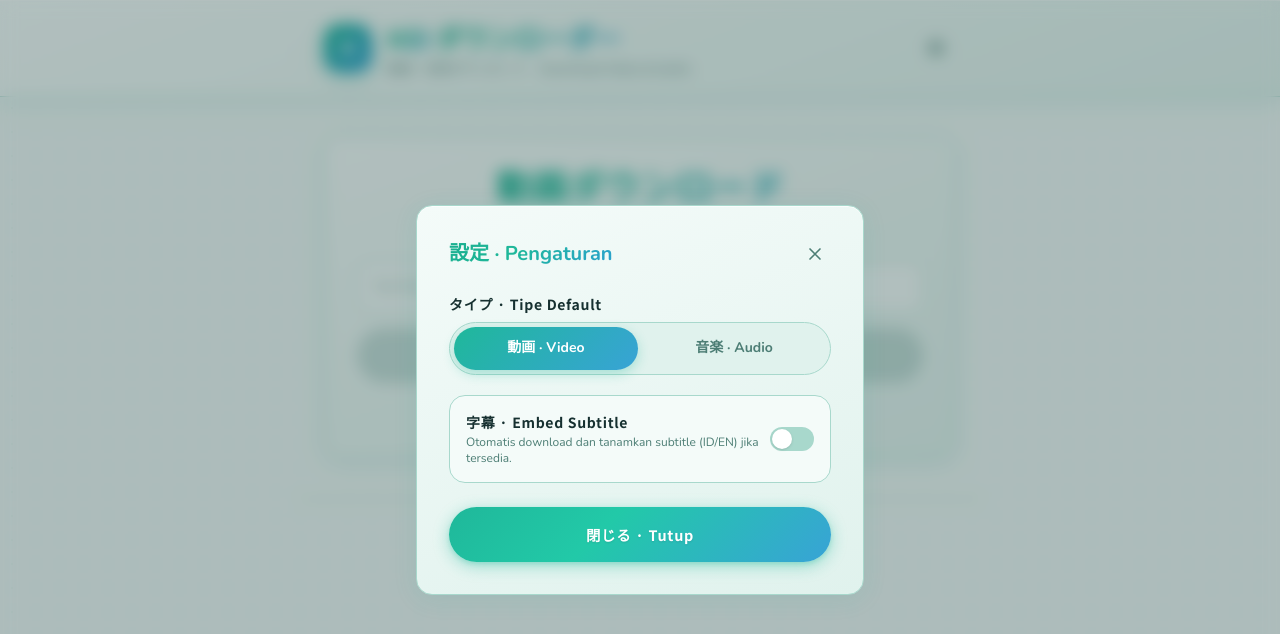
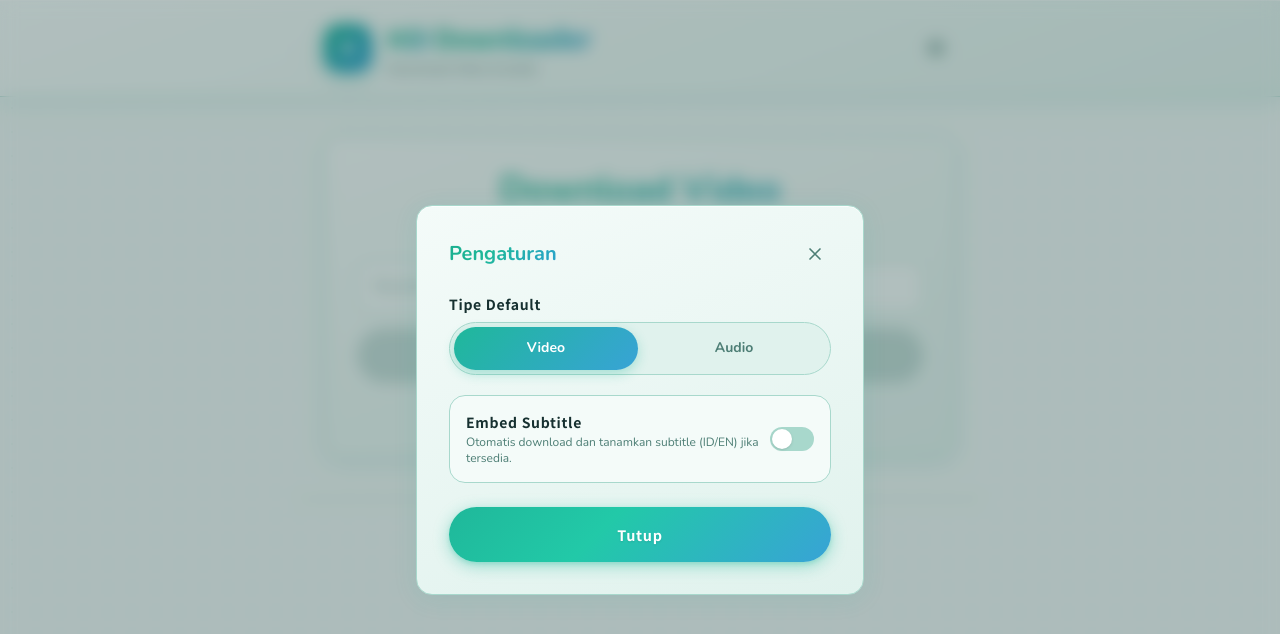
Before and after one commit to RissN/Kei-Downloader, a Vue app in the folder frontend/: page / in a window 1280 px wide. Both pictures are taken after a click on the button "Pengaturan". Shown: the top 634 px of the page. Built offline with nearby package versions, Linux system fonts and the light colour scheme.

Commit message:
fixing minor bugs

```diff
--- a/frontend/index.html
+++ b/frontend/index.html
@@ -5,9 +5,9 @@
     <meta name="viewport" content="width=device-width, initial-scale=1.0" />
     <meta
       name="description"
-      content="ダウンローダー — Download video dan audio YouTube dengan mudah. Pilih kualitas video hingga 1080p atau konversi ke MP3."
+      content="KEI Downloader — Download video dan audio YouTube dengan mudah. Pilih kualitas video hingga 1080p atau konversi ke MP3."
     />
-    <title>KEI ダウンローダー — Download Video & Audio YouTube</title>
+    <title>KEI Downloader</title>
     <link rel="preconnect" href="https://fonts.googleapis.com" />
     <link rel="preconnect" href="https://fonts.gstatic.com" crossorigin />
     <link
--- a/frontend/src/App.vue
+++ b/frontend/src/App.vue
@@ -24,10 +24,10 @@
           <div class="flex flex-col flex-1">
             <h1 class="text-2xl sm:text-[1.7rem] font-extrabold tracking-tight leading-tight">
               <span class="text-gradient">KEI</span>
-              <span class="jp-display text-gradient"> ダウンローダー</span>
+              <span class="jp-display text-gradient"> Downloader</span>
             </h1>
             <p class="text-xs jp-label mt-0.5" style="color: var(--color-muted);">
-              動画・音楽ダウンロード · Download Video & Audio
+              Download Video & Audio
             </p>
           </div>
           <!-- Settings Button -->
@@ -37,7 +37,7 @@
             @click="showSettings = true"
             @mouseenter="$event.target.style.color = 'var(--color-accent)'; $event.target.style.background = 'var(--color-bg-surface2)'"
             @mouseleave="$event.target.style.color = 'var(--color-muted)'; $event.target.style.background = 'transparent'"
-            title="設定 · Pengaturan"
+            title="Pengaturan"
           >
             <svg xmlns="http://www.w3.org/2000/svg" class="w-5 h-5" fill="none" viewBox="0 0 24 24" stroke="currentColor">
               <path stroke-linecap="round" stroke-linejoin="round" stroke-width="2" d="M10.325 4.317c.426-1.756 2.924-1.756 3.35 0a1.724 1.724 0 002.573 1.066c1.543-.94 3.31.826 2.37 2.37a1.724 1.724 0 001.065 2.572c1.756.426 1.756 2.924 0 3.35a1.724 1.724 0 00-1.066 2.573c.94 1.543-.826 3.31-2.37 2.37a1.724 1.724 0 00-2.572 1.065c-.426 1.756-2.924 1.756-3.35 0a1.724 1.724 0 00-2.573-1.066c-1.543.94-3.31-.826-2.37-2.37a1.724 1.724 0 00-1.065-2.572c-1.756-.426-1.756-2.924 0-3.35a1.724 1.724 0 001.066-2.573c-.94-1.543.826-3.31 2.37-2.37.996.608 2.296.07 2.572-1.065z" />
@@ -121,9 +121,9 @@
             </svg>
           </div>
           <div class="space-y-2">
-            <h2 class="text-2xl font-extrabold text-gradient">完了！ · Selesai!</h2>
+            <h2 class="text-2xl font-extrabold text-gradient">Selesai!</h2>
             <p class="text-sm jp-display" style="color: var(--color-muted);">
-              (ﾉ◕ヮ◕)ﾉ*:･ﾟ✧ Download berhasil! File tersimpan di folder download browser.
+              ✧ Download berhasil! File tersimpan di folder download browser.
             </p>
           </div>
           <button
@@ -131,7 +131,7 @@
             class="btn-primary"
             @click="handleReset"
           >
-            ✦ <span class="jp-label">もう一度 · Download Lagi</span>
+            ✦ <span class="jp-label">Download Lagi</span>
           </button>
         </div>
       </Transition>
@@ -144,7 +144,7 @@
     <footer class="relative z-10 pb-6 px-4 sm:px-6">
       <div class="max-w-[680px] mx-auto px-4 py-3" style="border-top: 1px solid var(--color-border);">
         <p class="text-center text-xs" style="color: var(--color-text-muted);">
-          <span class="jp-label">作られた</span> Vue 3 + FastAPI + yt-dlp
+          <span class="jp-label">Dibuat dengan</span> Vue 3 + FastAPI + yt-dlp
         </p>
       </div>
     </footer>
--- a/frontend/src/components/DownloadHistory.vue
+++ b/frontend/src/components/DownloadHistory.vue
@@ -7,7 +7,7 @@
     <div class="flex items-center justify-between">
       <div class="space-y-0.5">
         <h3 class="text-base font-extrabold text-gradient jp-display">
-          ダウンロード履歴
+          Riwayat Download
         </h3>
         <p class="text-xs" style="color: var(--color-muted);">Riwayat Download</p>
       </div>
@@ -16,7 +16,7 @@
         class="btn-ghost text-xs !py-2 !px-3"
         @click="clearHistory"
       >
-        <span class="jp-label">削除 · Hapus</span>
+        <span class="jp-label">Hapus</span>
       </button>
     </div>
 
@@ -56,7 +56,7 @@
                   : 'badge-audio',
               ]"
             >
-              {{ item.type === "video" ? "動画 · Video" : "音楽 · Audio" }}
+              {{ item.type === "video" ? "Video" : "Audio" }}
             </span>
             <span class="text-xs" style="color: var(--color-text-muted);">{{ item.quality }}</span>
           </div>
@@ -78,7 +78,7 @@
     class="card-kawaii p-6 text-center animate-fade-in"
   >
     <p class="jp-display text-sm" style="color: var(--color-text-muted);">
-      (´・ω・｀) Belum ada riwayat
+      Belum ada riwayat
     </p>
   </div>
 </template>
--- a/frontend/src/components/FormatSelector.vue
+++ b/frontend/src/components/FormatSelector.vue
@@ -27,7 +27,7 @@
 
     <!-- Section title -->
     <div class="text-center space-y-1">
-      <h3 class="text-lg font-extrabold text-gradient jp-display">フォーマット選択</h3>
+      <h3 class="text-lg font-extrabold text-gradient jp-display">Pilih Format</h3>
       <p class="text-xs" style="color: var(--color-muted);">Pilih Format</p>
     </div>
 
@@ -75,7 +75,7 @@
           v-if="idx === 0"
           class="badge-best absolute -top-2 right-3"
         >
-          最高 · Terbaik
+          Terbaik
         </span>
 
         <div class="space-y-1.5">
@@ -105,7 +105,7 @@
         class="flex-1 btn-ghost"
         @click="$emit('reset')"
       >
-        <span class="jp-label">戻る · Kembali</span>
+        <span class="jp-label">Kembali</span>
       </button>
       <button
         id="btn-start-download"
@@ -127,7 +127,7 @@
             clip-rule="evenodd"
           />
         </svg>
-        <span class="jp-label">ダウンロード · Unduh</span>
+        <span class="jp-label">Unduh</span>
       </button>
     </div>
   </div>
@@ -145,8 +145,8 @@ const props = defineProps({
 defineEmits(["selectType", "selectFormat", "startDownload", "reset"]);
 
 const tabs = [
-  { value: "video", label: "動画 · Video", icon: "🎬 " },
-  { value: "audio", label: "音楽 · Audio", icon: "🎵 " },
+  { value: "video", label: "Video", icon: "🎬 " },
+  { value: "audio", label: "Audio", icon: "🎵 " },
 ];
 
 const filteredFormats = computed(() => {
--- a/frontend/src/components/PlaylistSelector.vue
+++ b/frontend/src/components/PlaylistSelector.vue
@@ -3,12 +3,12 @@
     <!-- Header -->
     <div class="text-center space-y-2">
       <h2 class="text-xl sm:text-2xl font-extrabold text-gradient jp-display">
-        プレイリスト発見！
+        Playlist Ditemukan!
       </h2>
       <h3 class="text-base font-bold truncate" style="color: var(--color-text);">
         {{ videoInfo?.title }}
       </h3>
-      <p class="text-sm" style="color: var(--color-muted);">{{ items.length }} 動画 · Video Tersedia</p>
+      <p class="text-sm" style="color: var(--color-muted);">{{ items.length }} Video Tersedia</p>
     </div>
 
     <!-- Actions -->
@@ -20,7 +20,7 @@
         @mouseleave="$event.target.style.background = 'transparent'"
         @click="toggleAll"
       >
-        {{ allSelected ? "全解除 · Batal Pilih" : "全選択 · Pilih Semua" }}
+        {{ allSelected ? "Batal Pilih" : "Pilih Semua" }}
       </button>
       <div class="text-sm font-bold px-4" style="color: var(--color-accent);">
         {{ selectedCount }} Terpilih
@@ -69,7 +69,7 @@
 
     <!-- Global Format selector for Playlist -->
     <div class="p-4 rounded-2xl space-y-3" style="background: var(--color-bg-surface2); border: 1px solid var(--color-border);">
-      <p class="text-sm font-bold jp-label" style="color: var(--color-text);">フォーマット · Pilih Format:</p>
+      <p class="text-sm font-bold jp-label" style="color: var(--color-text);">Pilih Format:</p>
       <div class="tab-kawaii">
         <button
           v-for="type in ['video', 'audio']"
@@ -79,7 +79,7 @@
           ]"
           @click="selectedType = type"
         >
-          {{ type === 'video' ? '動画 · Video (Terbaik)' : '音楽 · Audio (Terbaik)' }}
+          {{ type === 'video' ? 'Video (Terbaik)' : 'Audio (Terbaik)' }}
         </button>
       </div>
     </div>
@@ -91,7 +91,7 @@
         class="flex-1 btn-ghost"
         @click="$emit('reset')"
       >
-        <span class="jp-label">戻る · Batal</span>
+        <span class="jp-label">Batal</span>
       </button>
       <button
         type="button"
@@ -100,7 +100,7 @@
         :style="selectedCount === 0 ? 'background: var(--color-text-muted); box-shadow: none;' : ''"
         @click="startDownload"
       >
-        <span class="jp-label">ダウンロード · Download ({{ selectedCount }}) ★</span>
+        <span class="jp-label">Download ({{ selectedCount }}) ★</span>
       </button>
     </div>
   </div>
--- a/frontend/src/components/ProgressBar.vue
+++ b/frontend/src/components/ProgressBar.vue
@@ -44,14 +44,14 @@
       <!-- Status text -->
       <p class="text-center text-sm" style="color: var(--color-muted);">
         <span v-if="progress < 99" class="jp-label">
-          ダウンロード中... · Mengunduh...
+          Mengunduh...
           <span class="font-bold" style="color: var(--color-accent);">{{ Math.round(progress) }}%</span>
         </span>
         <span v-else-if="progress < 100" class="jp-label">
-          処理中... · Memproses...
+          Memproses...
         </span>
         <span v-else class="font-bold jp-display" style="color: var(--color-accent);">
-          完了！ · Selesai! (ﾉ◕ヮ◕)ﾉ*:･ﾟ✧
+          Selesai! ✧
         </span>
       </p>
     </div>
--- a/frontend/src/components/SettingsModal.vue
+++ b/frontend/src/components/SettingsModal.vue
@@ -6,7 +6,7 @@
     <!-- Modal Content -->
     <div class="modal-card relative w-full max-w-md card-kawaii p-6 sm:p-8 space-y-6">
       <div class="flex items-center justify-between">
-        <h2 class="text-xl font-extrabold text-gradient jp-display">設定 · Pengaturan</h2>
+        <h2 class="text-xl font-extrabold text-gradient jp-display">Pengaturan</h2>
         <button @click="$emit('close')" class="cursor-pointer rounded-full w-8 h-8 flex items-center justify-center transition-all" style="color: var(--color-muted);"
           @mouseenter="$event.target.style.color = 'var(--color-accent)'; $event.target.style.background = 'var(--color-bg-surface2)'"
           @mouseleave="$event.target.style.color = 'var(--color-muted)'; $event.target.style.background = 'transparent'"
@@ -20,7 +20,7 @@
       <div class="space-y-5">
         <!-- Default Tab -->
         <div class="space-y-2">
-          <label class="text-sm font-bold jp-label block" style="color: var(--color-text);">タイプ · Tipe Default</label>
+          <label class="text-sm font-bold jp-label block" style="color: var(--color-text);">Tipe Default</label>
           <div class="tab-kawaii">
             <button
               v-for="type in ['video', 'audio']"
@@ -30,7 +30,7 @@
               ]"
               @click="settings.defaultType = type"
             >
-              {{ type === 'video' ? '動画 · Video' : '音楽 · Audio' }}
+              {{ type === 'video' ? 'Video' : 'Audio' }}
             </button>
           </div>
         </div>
@@ -38,7 +38,7 @@
         <!-- Subtitles -->
         <div class="flex items-center justify-between p-4 rounded-2xl" style="background: var(--color-bg-surface); border: 1px solid var(--color-border);">
           <div>
-            <p class="text-sm font-bold jp-label" style="color: var(--color-text);">字幕 · Embed Subtitle</p>
+            <p class="text-sm font-bold jp-label" style="color: var(--color-text);">Embed Subtitle</p>
             <p class="text-xs mt-0.5" style="color: var(--color-muted);">Otomatis download dan tanamkan subtitle (ID/EN) jika tersedia.</p>
           </div>
           <button
@@ -62,7 +62,7 @@
         class="w-full btn-primary"
         @click="$emit('close')"
       >
-        <span class="jp-label">閉じる · Tutup</span>
+        <span class="jp-label">Tutup</span>
       </button>
     </div>
   </div>
--- a/frontend/src/components/UrlInput.vue
+++ b/frontend/src/components/UrlInput.vue
@@ -3,7 +3,7 @@
     <!-- Heading -->
     <div class="text-center space-y-2">
       <h2 class="text-3xl sm:text-4xl font-extrabold text-gradient jp-display">
-        動画ダウンロード
+        Download Video
       </h2>
       <p class="text-sm" style="color: var(--color-muted);">
         Paste link YouTube di bawah ini
@@ -18,7 +18,7 @@
           ref="inputRef"
           v-model="url"
           type="url"
-          placeholder="YouTubeのURLを入力してください..."
+          placeholder="Masukkan URL YouTube di sini..."
           class="w-full px-4 py-3.5 pr-10 text-sm outline-none input-kawaii"
           :class="[
             validationError
@@ -104,14 +104,14 @@
           ></path>
         </svg>
         <span class="jp-label">
-          {{ isLoading ? "確認中... · Mengambil Info..." : "✦ 確認する · Cek Video" }}
+          {{ isLoading ? "Mengambil Info..." : "✦ Cek Video" }}
         </span>
       </button>
     </form>
 
     <!-- Hint -->
     <p class="hint-text text-center">
-      ヒント: YouTube, Shorts, dan Playlist didukung ✓
+      Tips: YouTube, Shorts, dan Playlist didukung ✓
     </p>
   </div>
 </template>
```
